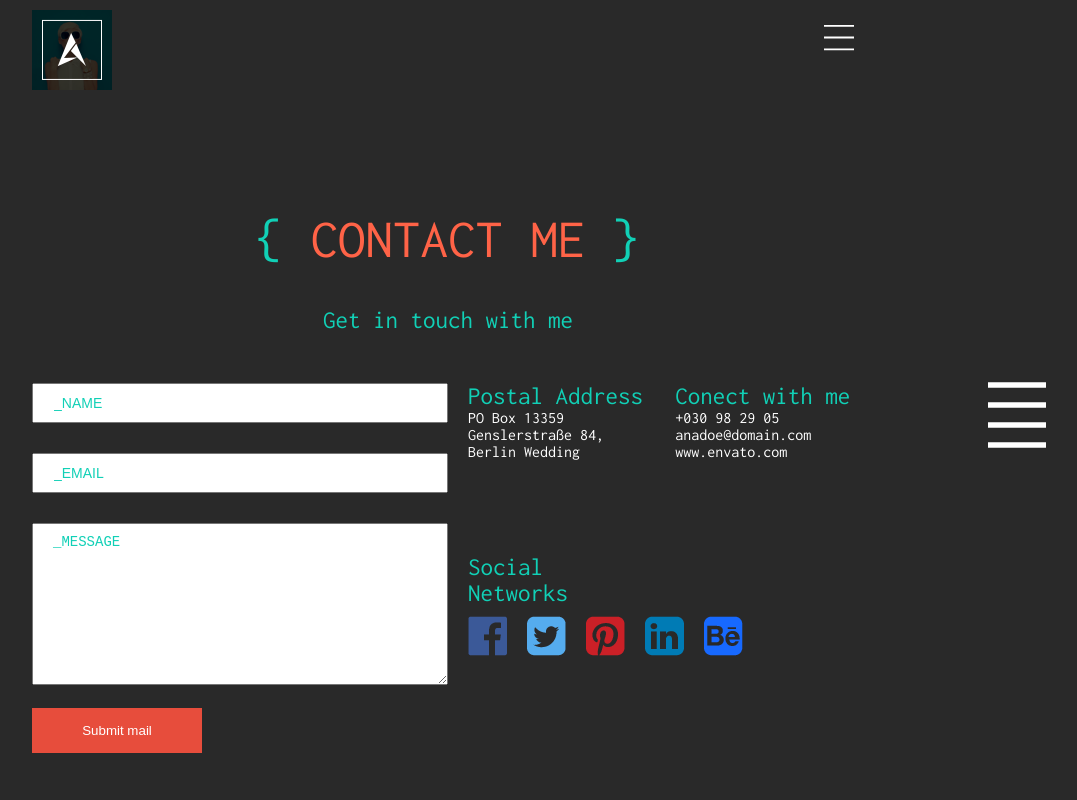
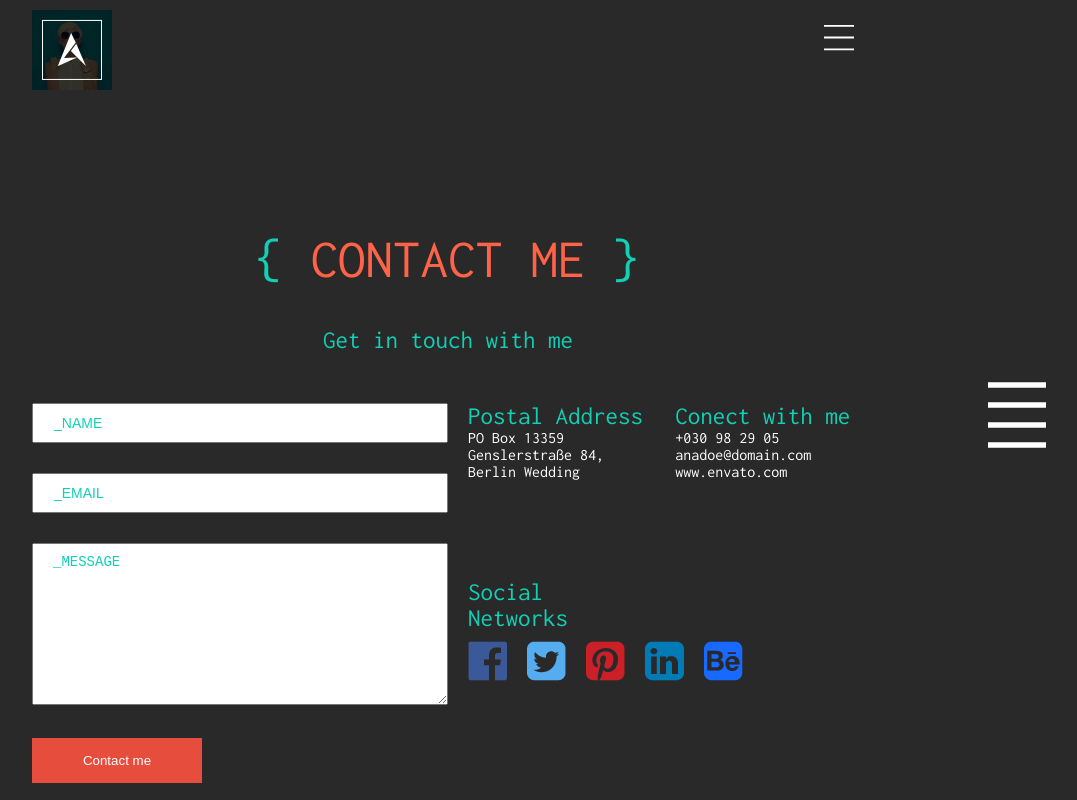
Before and after one commit to secondnumber/own-cv-old, a React (Create React App) app: page /contacts in a window 1280 px wide. Shown: the whole page, without its empty margins (192-1269 px from the left). Built offline with nearby package versions, Linux system fonts and the light colour scheme; a web font is replaced by a local one.

Commit message:
feat(product): add formik with validation in contact's form

```diff
--- a/package.json
+++ b/package.json
@@ -6,6 +6,7 @@
         "@testing-library/jest-dom": "^4.2.4",
         "@testing-library/react": "^9.5.0",
         "@testing-library/user-event": "^7.2.1",
+        "formik": "^2.1.4",
         "node-sass": "^4.13.1",
         "react": "^16.13.0",
         "react-dom": "^16.13.0",
--- a/src/components/Contacts/ContactsPage.jsx
+++ b/src/components/Contacts/ContactsPage.jsx
@@ -5,6 +5,7 @@ import Social from './Social/Social';
 import Title from '../common/Title/Title';
 import ToggleButtonsContainer from '../common/ToggleButtons/ToggleButtonsContainer';
 import MenuContainer from '../common/Menu/MenuContainer';
+import Form from './Form/Form';
 
 const ContactsPage = (props) => {
   let socialList = props.social.socialItems.map((el) => (
@@ -21,27 +22,7 @@ const ContactsPage = (props) => {
         <p className={classes.legend}>{props.contacts.caption}</p>
         <div className={classes.section}>
           <div className={classes.form}>
-            <form action="">
-              <input
-                className={classes.input}
-                type="text"
-                placeholder="_Name"
-              />
-              <input
-                className={classes.input}
-                type="text"
-                placeholder="_EMail"
-              />
-              <textarea
-                className={classes.textarea}
-                name="message"
-                id="message"
-                placeholder="_Message"
-                cols="30"
-                rows="10"
-              ></textarea>
-              <Button text={props.contacts.buttonName} />
-            </form>
+            <Form />
           </div>
           <div className={classes.info}>
             <section className={classes.paragraph}>
--- a/src/components/Contacts/ContactsPage.module.scss
+++ b/src/components/Contacts/ContactsPage.module.scss
@@ -47,37 +47,6 @@
   flex-wrap: wrap;
 }
 
-.input {
-  width: 100%;
-  height: 40px;
-  margin-bottom: 30px;
-  padding-left: 20px;
-  box-sizing: border-box;
-  outline: none;
-}
-
-.input::placeholder {
-  text-transform: uppercase;
-  font-size: 14px;
-  font-weight: normal;
-  color: $turquoise;
-}
-
-.textarea {
-  width: 100%;
-  padding: 10px 0 0 20px;
-  margin-bottom: 20px;
-  box-sizing: border-box;
-  outline: none;
-}
-
-.textarea::placeholder {
-  text-transform: uppercase;
-  font-size: 14px;
-  font-weight: normal;
-  color: $turquoise;
-}
-
 .paragraph {
   width: 45%;
   padding-left: 20px;
--- /dev/null
+++ b/src/components/Contacts/Form/Form.jsx
@@ -0,0 +1,99 @@
+import React from 'react';
+import classes from './Form.module.scss';
+import { useFormik } from 'formik';
+
+const Form = (props) => {
+  const validate = (values) => {
+    const errors = {};
+    if (!values.name) {
+      errors.name = 'Required';
+    } else if (values.name.length > 15) {
+      errors.firstName = 'Must be 15 characters or less';
+    }
+
+    if (!values.email) {
+      errors.email = 'Required';
+    } else if (
+      !/^[A-Z0-9._%+-]+@[A-Z0-9.-]+\.[A-Z]{2,4}$/i.test(values.email)
+    ) {
+      errors.email = 'Invalid email address';
+    }
+    if (!values.message) {
+      errors.message = 'Required';
+    } else if (values.message.length > 200) {
+      errors.message = 'Must be 200 characters or less';
+    }
+    return errors;
+  };
+
+  const formik = useFormik({
+    initialValues: {
+      name: '',
+      email: '',
+      message: '',
+    },
+    validate,
+    onSubmit: (values) => {
+      alert(JSON.stringify(values, null, 2));
+    },
+  });
+  return (
+    <form action="" onSubmit={formik.handleSubmit}>
+      <div className={classes.label}>
+        <input
+          className={
+            classes.input + ' ' + (formik.errors.name ? classes.fieldError : '')
+          }
+          id="name"
+          name="name"
+          type="text"
+          placeholder="_Name"
+          onBlur={formik.handleBlur}
+          onChange={formik.handleChange}
+        />
+        {formik.errors.name ? (
+          <div className={classes.error}>{formik.errors.name}</div>
+        ) : null}
+      </div>
+      <div className={classes.label}>
+        <input
+          className={
+            classes.input + ' ' + (formik.errors.name ? classes.fieldError : '')
+          }
+          name="email"
+          type="text"
+          placeholder="_EMail"
+          onBlur={formik.handleBlur}
+          onChange={formik.handleChange}
+        />
+        {formik.errors.email ? (
+          <div className={classes.error}>{formik.errors.email}</div>
+        ) : null}
+      </div>
+      <div className={classes.label}>
+        <textarea
+          className={
+            classes.textarea +
+            ' ' +
+            (formik.errors.name ? classes.fieldError : '')
+          }
+          name="message"
+          id="message"
+          placeholder="_Message"
+          cols="30"
+          rows="10"
+          onBlur={formik.handleBlur}
+          onChange={formik.handleChange}
+        ></textarea>
+        {formik.errors.message ? (
+          <div className={classes.error}>{formik.errors.message}</div>
+        ) : null}
+      </div>
+      <button className={classes.button} type="submit">
+        Contact me
+      </button>
+    </form>
+  );
+};
+
+export default Form;
--- /dev/null
+++ b/src/components/Contacts/Form/Form.module.scss
@@ -0,0 +1,70 @@
+@import "../../../colors";
+
+.label {
+  position: relative;
+  margin-bottom: 30px;
+}
+
+.error {
+  position: absolute;
+  left: 0;
+  bottom: -20px;
+  color: crimson;
+}
+
+.input {
+  width: 100%;
+  height: 40px;
+  padding-left: 20px;
+  box-sizing: border-box;
+  outline: none;
+}
+
+.fieldError {
+  border: 1px solid $orange;
+}
+
+.input::placeholder {
+  text-transform: uppercase;
+  font-size: 14px;
+  font-weight: normal;
+  color: $turquoise;
+}
+
+.input:focus::placeholder {
+  color: transparent;
+  transition: color 0.2s ease-out;
+}
+
+.textarea {
+  width: 100%;
+  padding: 10px 0 0 20px;
+  box-sizing: border-box;
+  outline: none;
+}
+
+.textarea::placeholder {
+  text-transform: uppercase;
+  font-size: 14px;
+  font-weight: normal;
+  color: $turquoise;
+}
+
+.textarea:focus::placeholder {
+  color: transparent;
+  transition: color 0.3s ease-out;
+}
+
+
+.button {
+  width: 170px;
+  height: 45px;
+  background-color: $red;
+  color: $white;
+  border: none;
+  outline: none;
+}
+
+.button:hover {
+  background-color: $turquoise;
+}
--- a/src/components/Projects/ProjectsPage.jsx
+++ b/src/components/Projects/ProjectsPage.jsx
@@ -13,7 +13,7 @@ const ProjectsPage = (props) => {
   ));
 
   let projectsList = props.projects.projects.map((el) => {
-    if (el.id <= 4) {
+    if (el.id <= 2) {
       return <Project key={el.id} id={el.id} name={el.name} image={el.image} />;
     }
   });
--- a/src/components/common/Menu/Menu.jsx
+++ b/src/components/common/Menu/Menu.jsx
@@ -7,10 +7,10 @@ import MenuItem from './MenuItem/MenuItem';
 import SocialItem from './SocialItem/SocialItem';
 import Logo from '../../../assets/img/logo.png';
 import { openMenu } from '../../../redux/reducers/menuReducer';
-import MenuItemContainer from "./MenuItem/MenuItemContainer";
+import MenuItemContainer from './MenuItem/MenuItemContainer';
+import { NavLink } from 'react-router-dom';
 
 const Menu = (props) => {
-  debugger;
   let menuList = props.menu.menuItems.map((el) => (
     <MenuItemContainer key={el.id} name={el.name} link={el.link} />
   ));
@@ -25,9 +25,11 @@ const Menu = (props) => {
   ));
 
   return (
-    <div>
+    <>
       <div className={classes.header}>
+        <NavLink to={'/'}>
           <img src={Logo} alt="Logo" />
+        </NavLink>
         {props.menu.isClosed ? (
           <button className={classes.button} onClick={props.openMenu}>
             <img src={Burger} alt="Menu Icon" />
@@ -49,7 +51,7 @@ const Menu = (props) => {
           </p>
         </div>
       </div>
-    </div>
+    </>
   );
 };
 
--- a/src/components/common/Menu/Menu.module.scss
+++ b/src/components/common/Menu/Menu.module.scss
@@ -21,11 +21,11 @@
 
 .menu {
   position: absolute;
+  padding-top: 210px;
   top: 0;
   left: 0;
-  padding-top: 210px;
   width: 100vw;
-  height: 100vh;
+  max-width: 100%;
   background-color: transparentize($grayDark, 0.1);
 }
 
--- a/src/components/common/ToggleButtons/ToggleButtons.jsx
+++ b/src/components/common/ToggleButtons/ToggleButtons.jsx
@@ -3,7 +3,6 @@ import classes from './ToggleButtons.module.scss';
 import ToggleButton from './ToggleButton/ToggleButton';
 
 const ToggleButtons = (props) => {
-    debugger;
   let togglesList = props.menu.menuItems.map((el) => (
     <ToggleButton key={el.id} link={el.link} />
   ));
```
Also changed, not shown: 1 other file (tests, documents, lock files or other folders). Lines whose indentation alone changed are shown as unchanged.
